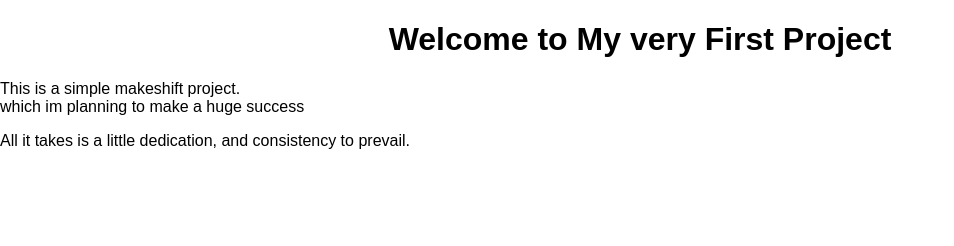
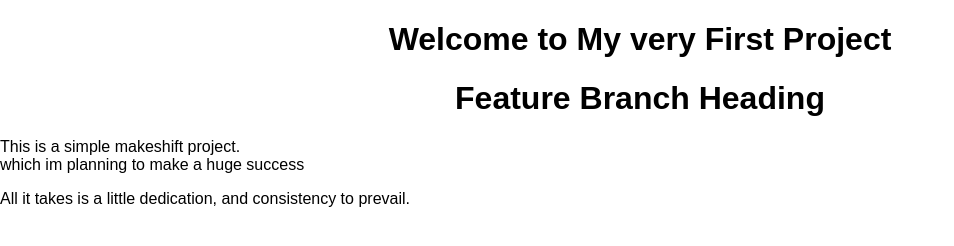
Before and after one commit to Sbubz-XI/SDF01-SBANKO25128, a plain HTML site: page index.html in a window 1280 px wide. Shown: the whole page, without its empty margins (0-954 px from the left). Drawn offline with Linux system fonts and the light colour scheme.

Commit message:
conflicting -file h1 code line 12

```diff
--- a/index.html
+++ b/index.html
@@ -9,6 +9,7 @@
 </head>
 <body>
     <h1>Welcome to My very First Project</h1>
+    <h1>Feature Branch Heading</h1>
     <p>This is a simple makeshift project. <br> which im planning to make a huge success</p>
     <p>All it takes is a little dedication, and consistency to prevail.</p>
 </body>
```
